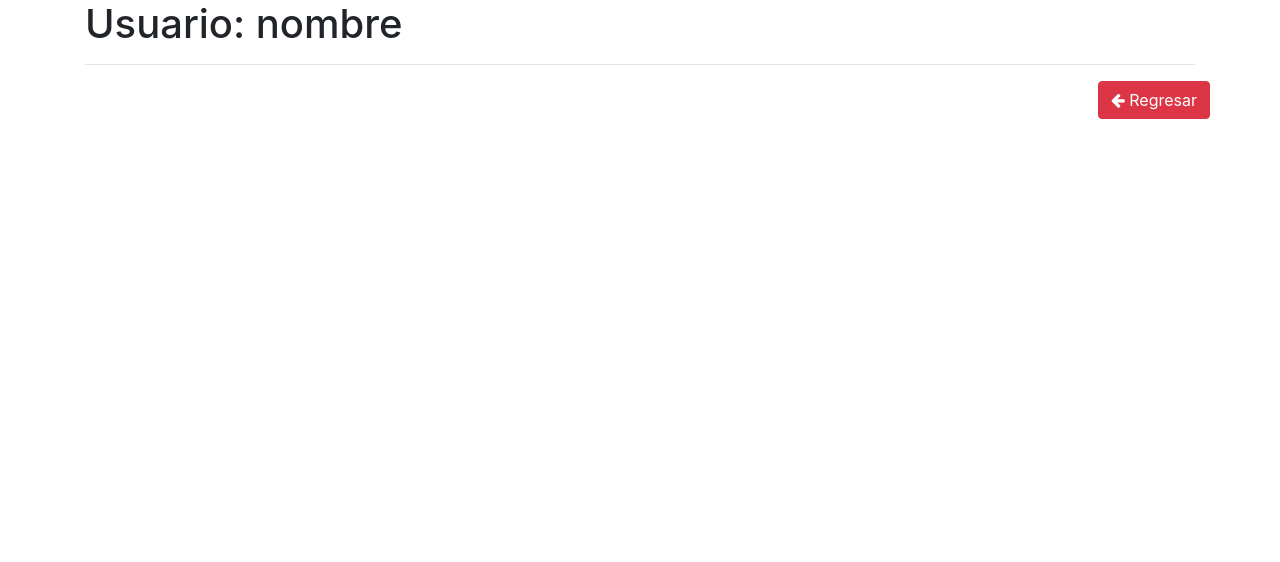
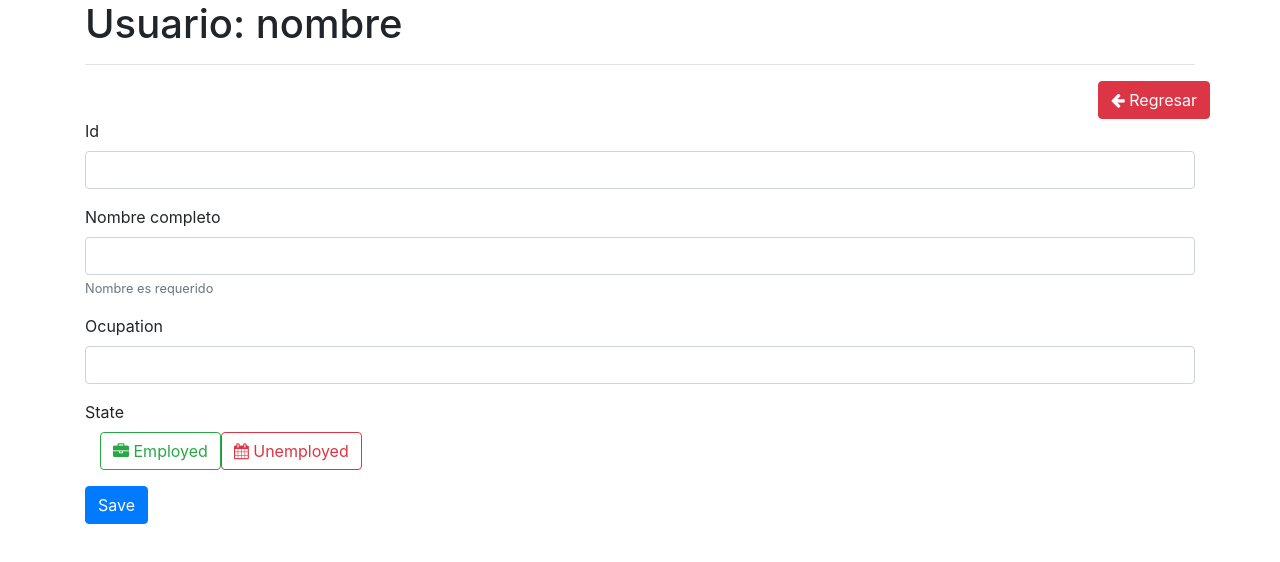
Before and after one commit to jodavaga/usuariosDB-firebase2020, an Angular app: page /usuario/1 in a window 1280 px wide. Shown: the top 562 px of the page. Built offline with nearby package versions, Linux system fonts and the light colour scheme.

Commit message:
DEV - form for adding new user, only html

```diff
--- a/src/app/pages/usuario/usuario.component.html
+++ b/src/app/pages/usuario/usuario.component.html
@@ -8,3 +8,38 @@
         Regresar
     </button>
 </div>
+
+<div class="row">
+    <div class="col">
+        <form>
+            <div class="form-group">
+                <label for="id">Id</label>
+                <input type="text" class="form-control" id="id">
+            </div>
+            <div class="form-group">
+                <label for="name">Nombre completo</label>
+                <input type="text" class="form-control" id="name" aria-describedby="nameHelp">
+                <small id="nameHelp" class="form-text text-muted">Nombre es requerido</small>
+            </div>
+            <div class="form-group">
+                <label for="ocupation">Ocupation</label>
+                <input type="text" class="form-control" id="ocupation">
+            </div>
+            <div class="form-group">
+                <label for="state">State</label>
+                <div class="col">
+                    <button class="btn btn-outline-success">
+                        <i class="fa fa-briefcase"></i>
+                        Employed
+                    </button>
+
+                    <button class="btn btn-outline-danger">
+                        <i class="fa fa-calendar"></i>
+                        Unemployed
+                    </button>
+                </div>
+            </div>
+            <button type="submit" class="btn btn-primary">Save</button>
+        </form>
+    </div>
+</div>
```
